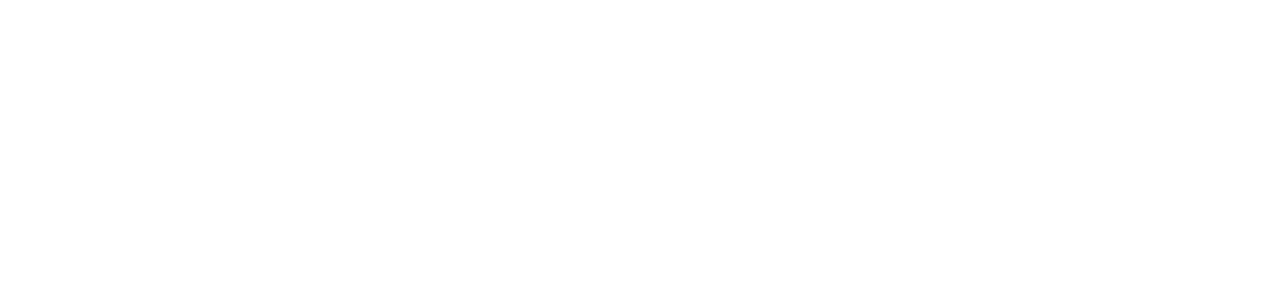
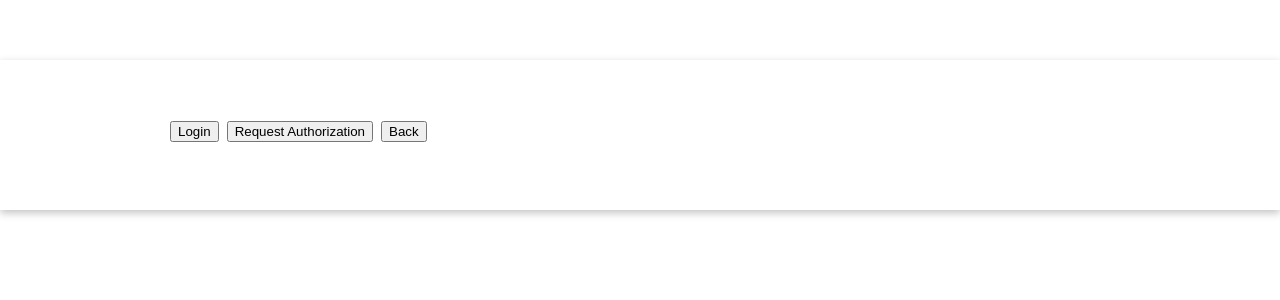
Before and after one commit to leolego03/paintings-andyou-fe, a React (Create React App) app: page /login in a window 1280 px wide. Before the commit this address had no page. Shown: the top 300 px of the page. Built offline with nearby package versions, Linux system fonts and the light colour scheme.

Commit message:
Design: Styling recent list page

```diff
--- a/package.json
+++ b/package.json
@@ -8,6 +8,7 @@
     "@testing-library/user-event": "^13.2.1",
     "axios": "^1.4.0",
     "react": "^18.2.0",
+    "react-cookie": "^4.1.1",
     "react-dom": "^18.2.0",
     "react-query": "^3.39.3",
     "react-router-dom": "^6.14.1",
--- a/src/App.css
+++ b/src/App.css
@@ -6,7 +6,27 @@
   box-shadow: rgba(0, 0, 0, 0.24) 0px 3px 8px;
 }
 
+.Home-button-wrapper {
+  margin-bottom: 8px;
+}
+
 .Home-button-wrapper button {
+  margin-right: 8px;
+}
+
+.UserLogin-container {
+  width: 1280px;
+  margin: 60px auto;
+  padding: 60px 170px;
+  box-sizing: border-box;
+  box-shadow: rgba(0, 0, 0, 0.24) 0px 3px 8px;
+}
+
+.UserLogin-button-wrapper {
+  margin-bottom: 8px;
+}
+
+.UserLogin-button-wrapper button {
   margin-right: 8px;
 }
 
@@ -42,6 +62,58 @@
 }
 
 .Item-inner > div > a {
+  margin-right: 8px;
+}
+
+
+.ItemRecentList-container {
+  width: 1280px;
+  margin: 60px auto;
+  padding: 60px 170px;
+  box-sizing: border-box;
+  box-shadow: rgba(0, 0, 0, 0.24) 0px 3px 8px;
+}
+
+.ItemRecentList-button-wrapper {
+  margin-bottom: 8px;
+}
+
+.ItemRecentList {
+  margin-bottom: 40px;
+}
+
+.ItemRecent {
+  display: flex;
+  margin-top: 40px;
+  border: 2px solid #e6e6e6;
+  padding: 16px;
+}
+
+.ItemRecent-image-wrapper {
+  width: 100px;
+  height: 100px;
+  /* background-color: #e6e6e6; */
+  margin-right: 16px;
+  overflow: hidden;
+}
+
+.ItemRecent-image-wrapper img {
+  height: 100%;
+}
+
+.ItemRecent-inner {
+  width: 792px;
+}
+
+.ItemRecent-inner > h3 {
+  margin: 0;
+}
+
+.ItemRecent-inner > div {
+  margin-top: 8px;
+}
+
+.ItemRecent-inner > div > a {
   margin-right: 8px;
 }
 
--- a/src/components/ItemDetail.js
+++ b/src/components/ItemDetail.js
@@ -25,7 +25,6 @@ function Item() {
   }
 
   return (
-    <>
     <div className='ItemDetail-wrapper'>
       {/* Detail Area */}
       <div className='ItemDetail'>
@@ -58,7 +57,6 @@ function Item() {
         </div>
       </div>
     </div>
-    </>
   )
 }
 
--- a/src/components/ItemRecentList.js
+++ b/src/components/ItemRecentList.js
@@ -1,11 +1,13 @@
 import { useInfiniteQuery } from 'react-query';
+import { Link, useNavigate } from 'react-router-dom';
 import axios from 'axios';
 import '../App.css';
 
 function ItemRecentList() {
+  const navigate = useNavigate();
 
   const res = useInfiniteQuery(
-    'infiniteItem',
+    'itemRecent',
     ({ pageParam = 1 }) => axios.get(`${process.env.REACT_APP_SERVER_URL}/item/scroll`, {
       params: {
         // pageParam: pageParam
@@ -28,24 +30,66 @@ function ItemRecentList() {
 
   if(res.data) {
     return (
-      <>
+      <div className='ItemRecentList-container'>
+        <div className='ItemRecentList-button-wrapper'>
+          <button
+            onClick={() => {
+              navigate('/');
+            }}
+          >
+            Back
+          </button>
+        </div>
+
+        <div className='ItemRecentList'>
           {res.data.pages.map((page) => {
             return (
               // console.log(page);
               page.data.result.content.map((item) => (
-              <div key={item.id}>
+                <div key={item.id} className='ItemRecent'>
+                  <div className='ItemRecent-image-wrapper'>
+                    <img src={item.imagePath} alt='' />
+                  </div>
+
+                  <div className='ItemRecent-inner'>
                     <h3>{item.title}</h3>
                     <p>id: {item.id}</p>
                     <div>{item.content}</div>
+                    <div>
+                      <Link
+                        to={`/edit/${item.id}`}
+                        state={{
+                          title: item.title,
+                          content: item.content
+                        }}
+                      >
+                        Edit
+                      </Link>
+
+                      <Link
+                        to={`/detail/${item.id}`}
+                        state={{
+                          title: item.title,
+                          content: item.content,
+                          imagePath: item.imagePath
+                        }}
+                      >
+                        Detail
+                      </Link>
+                    </div>
+                  </div>
                 </div>
               ))
             )}
           )}
+        </div>
 
+        <div>
           <button onClick={() => res.fetchNextPage()}>
             Load More
           </button>
-      </>
+        </div>
+      </div>
     )
   }
 }
--- /dev/null
+++ b/src/components/UserLogin.js
@@ -0,0 +1,76 @@
+import axios from 'axios';
+import { useState } from 'react';
+import { Cookies } from 'react-cookie';
+import { useNavigate } from 'react-router-dom';
+
+function UserLogin() {
+  const navigate = useNavigate();
+
+  const [username, setUsername] = useState('user2');
+  const [password, setPassword] = useState('user2@123');
+
+  const cookies = new Cookies();
+
+  const onClickLoginButton = async () => {
+    const response = await axios.post(
+      `${process.env.REACT_APP_SERVER_URL}/user/login`,
+      {
+        username,
+        password
+      },
+      { withCredentials: true }
+    );
+    setUsername('');
+    setPassword('');
+    console.log('response:', response);
+
+    if (response.status === 200) {
+      console.log('Authentication completed...!')
+    }
+  }
+
+  const onClickRequestAuthButton = async () => {
+    const accessToken = cookies.get('accesssToken');
+    console.log('accessToken:', accessToken);
+    const response = await axios.get(
+        `${process.env.REACT_APP_SERVER_URL}/item/scroll?page=1&size=1`, {
+        headers: {
+          'Content-Type': 'application/json',
+          Authorization: `Bearer ${accessToken}`
+        }}
+      );
+      console.log('response', response.data.result);
+  }
+
+  return (
+    <>
+      <div className='UserLogin-container'>
+        <div>
+          <div className='UserLogin-button-wrapper'>
+            <button
+              onClick={onClickLoginButton}
+            >
+              Login
+            </button>
+
+            <button
+              onClick={onClickRequestAuthButton}
+            >
+              Request Authorization
+            </button>
+
+            <button
+              onClick={() => {
+                navigate('/');
+              }}
+            >
+              Back
+            </button>
+          </div>
+        </div>
+      </div>
+    </>
+  )
+}
+
+export default UserLogin
--- a/src/index.js
+++ b/src/index.js
@@ -4,15 +4,18 @@ import './index.css';
 import App from './App';
 import reportWebVitals from './reportWebVitals';
 import { QueryClient, QueryClientProvider } from 'react-query';
+import { CookiesProvider } from 'react-cookie';
 
 const queryClient = new QueryClient();
 
 const root = ReactDOM.createRoot(document.getElementById('root'));
 root.render(
   <React.StrictMode>
-    <QueryClientProvider client={queryClient}>
-      <App />
-    </QueryClientProvider>
+    <CookiesProvider>
+      <QueryClientProvider client={queryClient}>
+        <App />
+      </QueryClientProvider>
+    </CookiesProvider>
   </React.StrictMode>
 );
 
--- a/src/pages/Home.jsx
+++ b/src/pages/Home.jsx
@@ -7,6 +7,16 @@ function Home() {
 
   return (
     <div className='Home'>
+      <div className='Home-button-wrapper'>
+        <button
+          onClick={() => {
+            navigate('/login')
+          }}
+        >
+          Login Page
+        </button>
+      </div>
+
       <div className='Home-button-wrapper'>
         <button
           onClick={() => {
--- a/src/shared/Router.js
+++ b/src/shared/Router.js
@@ -4,12 +4,14 @@ import ItemDetail from '../components/ItemDetail';
 import ItemAdd from '../components/ItemAdd';
 import ItemEdit from '../components/ItemEdit';
 import ItemRecentList from '../components/ItemRecentList';
+import UserLogin from '../components/UserLogin';
 
 function Router() {
   return (
     <BrowserRouter>
       <Routes>
         <Route path='/' element={<Home />} />
+        <Route path='/login' element={<UserLogin />} />
         <Route path='/recent' element={<ItemRecentList />} />
         <Route path='/detail/:id' element={<ItemDetail />} />
         <Route path='/add' element={<ItemAdd />} />
```
Also changed, not shown: 1 other file (tests, documents, lock files or other folders). Lines whose indentation alone changed are shown as unchanged.
